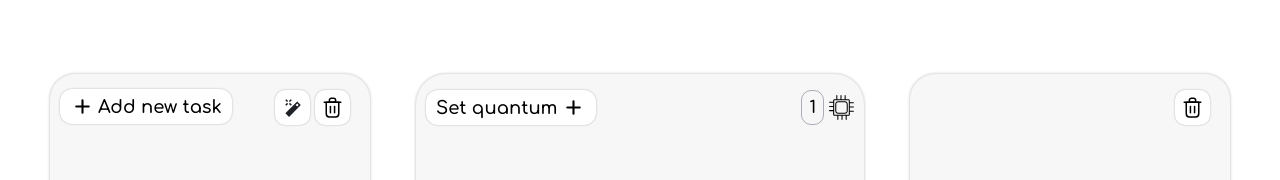
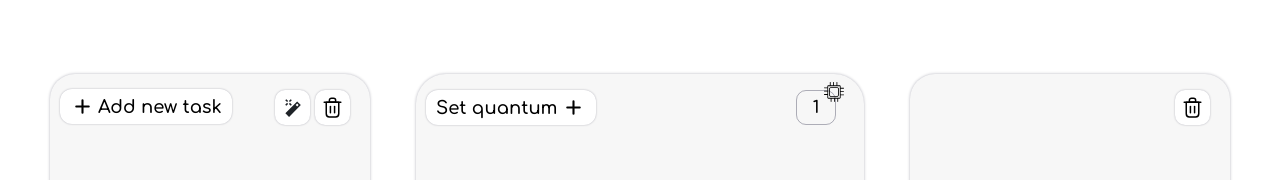
Before and after one commit to HuggySoul/os-task-manager-emulator, a React (Create React App) app: page / in a window 1280 px wide. Shown: the top 180 px of the page. Built offline with nearby package versions, Linux system fonts and the light colour scheme.

Commit message:
fix: adapt process list for new quantum

```diff
--- a/src/components/processList/processList.jsx
+++ b/src/components/processList/processList.jsx
@@ -22,29 +22,21 @@ export const ProcessList = observer(() => {
 	return (
 		<div className={st.processor}>
 			<div className={isListEmpty ? st.empty_List : st.list}>
-				<div className={st.topBtns}>
-					{/* {!isAddingQuantum && (
-						<button
-							onClick={() => setIsAddingQuantum(!isAddingQuantum)}
-							className={st.addQuantumBtn}
-						>
-							<img className={st.addIcon} src={addIcon} alt="Add quantum" />
-							<p>Set quantum</p>
-						</button>
-					)} */}
-				</div>
 				<QuantumInput />
+
 				{isListEmpty ? (
 					<>
 						<p className={st.empty_txt}>The processes that are running</p>
 						<p className={st.empty_txt}>will be located here</p>
 					</>
 				) : (
-					TasksStore.tasksInProcess.map((queue) => {
-						return queue.map((task) => {
-							return <ProgressBar percentage={task.percentage} taskName={task.name} />;
-						});
-					})
+					<div className={st.bars}>
+						{TasksStore.tasksInProcess.map((queue) => {
+							return queue.map((task) => {
+								return <ProgressBar percentage={task.percentage} taskName={task.name} />;
+							});
+						})}
+					</div>
 				)}
 			</div>
 		</div>
--- a/src/components/processList/processList.module.css
+++ b/src/components/processList/processList.module.css
@@ -38,6 +38,10 @@
 	font-size: 20px;
 }
 
+.bars {
+	margin-top: 60px;
+}
+
 .txt {
 	font-family: "Comfortaa";
 	font-weight: 600;
@@ -45,34 +49,6 @@
 	font-size: 20px;
 }
 
-.topBtns {
-	display: flex;
-	width: 95%;
-	justify-content: flex-start;
-	align-items: center;
-	top: 60px;
-	left: 15px;
-}
-
-/* .addQuantumBtn {
-	display: flex;
-	gap: 3px;
-	color: var(--text-col);
-	align-items: center;
-	transition: scale 0.05s;
-	border-radius: 12px;
-	background-color: var(--background-col);
-	padding: 5px 10px;
-	box-shadow: 0 0 2px var(--secondary-col);
-}
-.addQuantumBtn:hover {
-	scale: 1.03;
-} */
-
-/* .addIcon {
-	width: 25px;
-} */
-
 @media (max-width: 1330px) {
 	.empty_txt {
 		font-size: 16px;
--- a/src/components/quantumInput/quantumInput.module.css
+++ b/src/components/quantumInput/quantumInput.module.css
@@ -6,7 +6,7 @@
 	position: absolute;
 	width: 100%;
 	min-height: 45px;
-	padding: 0 10px;
+	padding: 0 28px 0 10px;
 	border-radius: 12px;
 	z-index: 1;
 	top: 55px;
@@ -93,13 +93,21 @@
 .quantum {
 	display: flex;
 	gap: 5px;
+	position: relative;
 }
 
 .cpuIcon {
-	width: 25px;
+	width: 20px;
+	position: absolute;
+	top: -8px;
+	right: -8px;
 }
 .currentQuantum {
 	padding: 7px;
 	border-radius: 10px;
 	border: 1px solid var(--secondary-col);
+	min-width: 40px;
+	display: flex;
+	justify-content: center;
+	align-items: center;
 }
```
